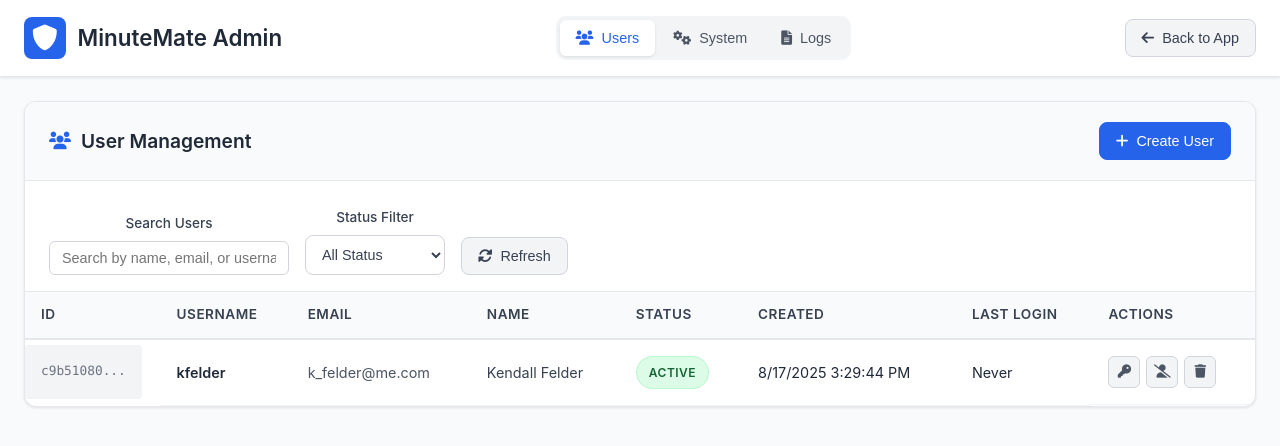
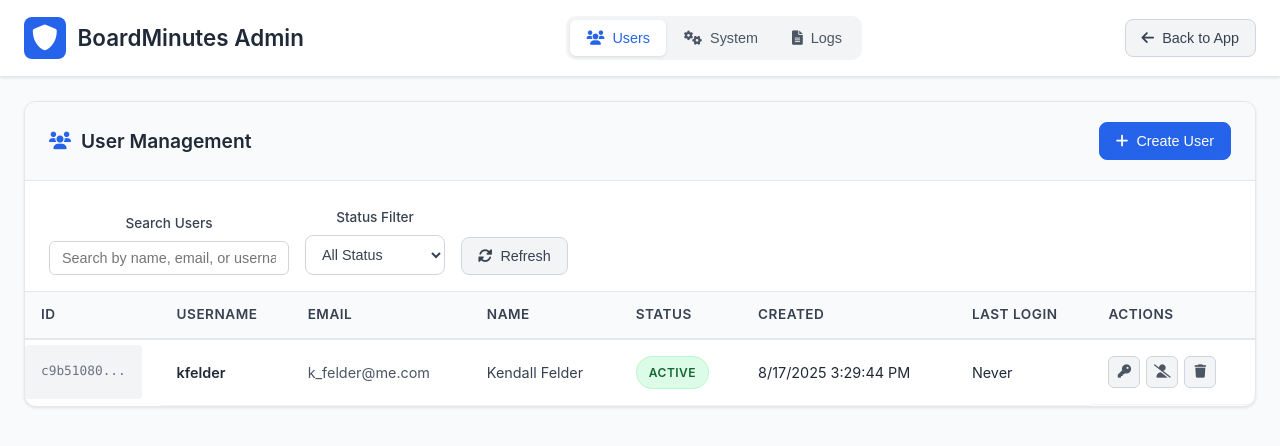
Before and after one commit to oldgraybuzzard/minute-mate, a plain HTML site: page frontend/admin.html in a window 1280 px wide. Drawn offline with Linux system fonts and the light colour scheme; no server answers.

Commit message:
Fix branding: Correct app name from MinuteMate back to BoardMinutes
Corrected branding inconsistency in documentation and frontend files:

README.md Updates:
- Changed title from 'MinuteMate' back to 'BoardMinutes'
- Updated project description to focus on board meetings specifically
- Corrected repository URLs and clone instructions
- Fixed support email addresses and community links
- Updated success story testimonials to use BoardMinutes
- Corrected project structure path references

Admin Documentation (docs/ADMIN.md):
- Updated title and headers to use BoardMinutes branding
- Corrected support email address
- Maintained consistency with BoardMinutes focus

Backend Documentation (backend/README.md):
- Updated title and description to BoardMinutes
- Maintained technical accuracy while using correct branding

Frontend Files:
- Updated admin.html page title and header
- Corrected admin.js file header comments
- Ensured consistent branding across admin interface

Repository References:
- Updated GitHub repository URLs
- Corrected clone instructions
- Fixed documentation site references
- Updated Discord and support links

The application name is now consistently 'BoardMinutes' throughout all documentation and frontend interfaces, maintaining the focus on professional board meeting minutes generation.

```diff
--- a/frontend/admin.html
+++ b/frontend/admin.html
@@ -3,7 +3,7 @@
 <head>
     <meta charset="UTF-8">
     <meta name="viewport" content="width=device-width, initial-scale=1.0">
-    <title>Admin Panel - MinuteMate</title>
+    <title>Admin Panel - BoardMinutes</title>
     <link rel="stylesheet" href="styles.css">
     <link rel="stylesheet" href="https://cdnjs.cloudflare.com/ajax/libs/font-awesome/6.0.0/css/all.min.css">
 </head>
@@ -13,7 +13,7 @@
             <div class="admin-nav">
                 <div class="admin-logo">
                     <i class="fas fa-shield-alt"></i>
-                    <h1>MinuteMate Admin</h1>
+                    <h1>BoardMinutes Admin</h1>
                 </div>
                 <nav class="admin-menu">
                     <button class="admin-tab active" data-tab="users">
--- a/frontend/admin.js
+++ b/frontend/admin.js
@@ -1,5 +1,5 @@
 /**
- * MinuteMate Admin Panel JavaScript
+ * BoardMinutes Admin Panel JavaScript
  * Handles admin functionality for user management and system administration
  */
 
```
Also changed, not shown: 3 other files.
